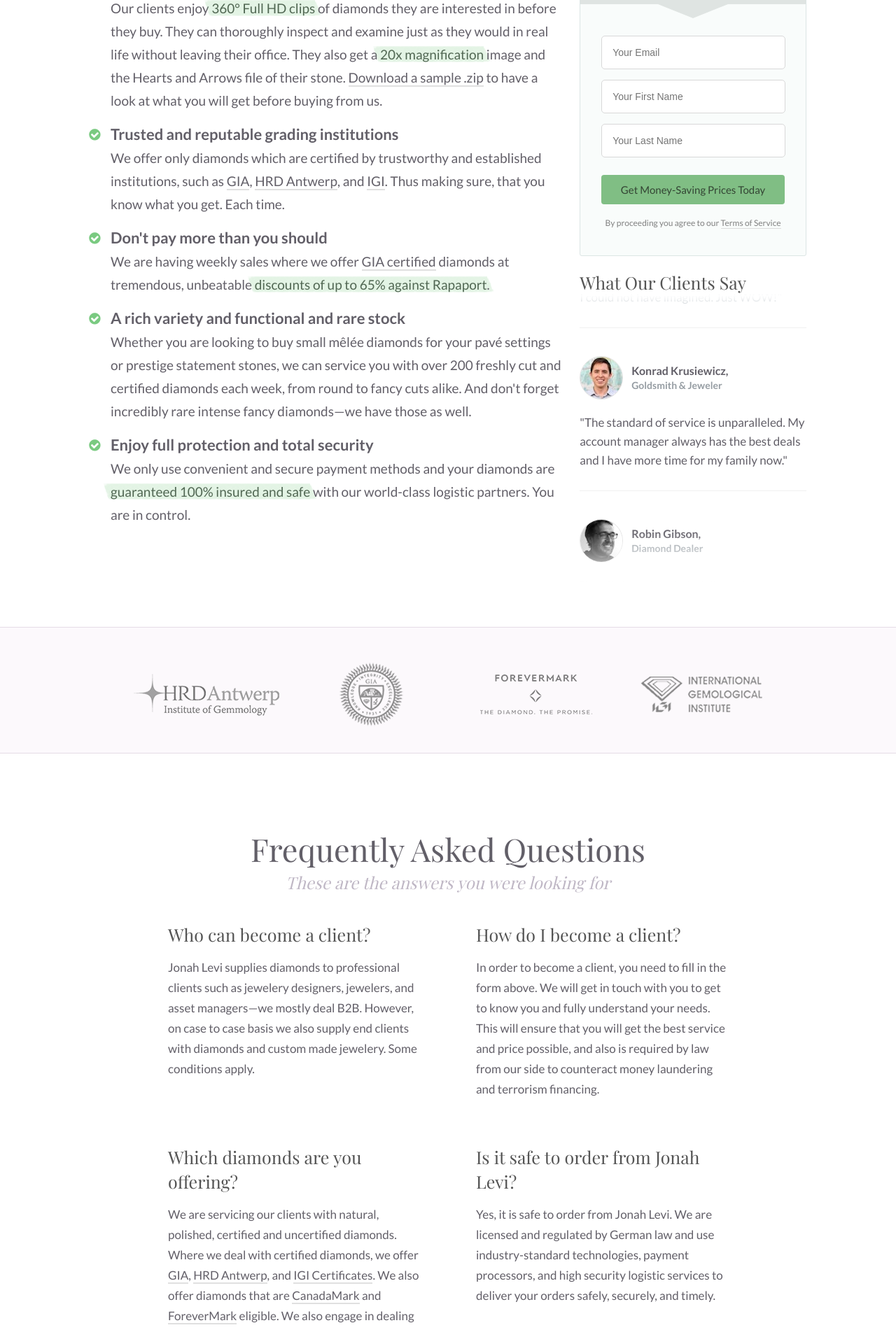
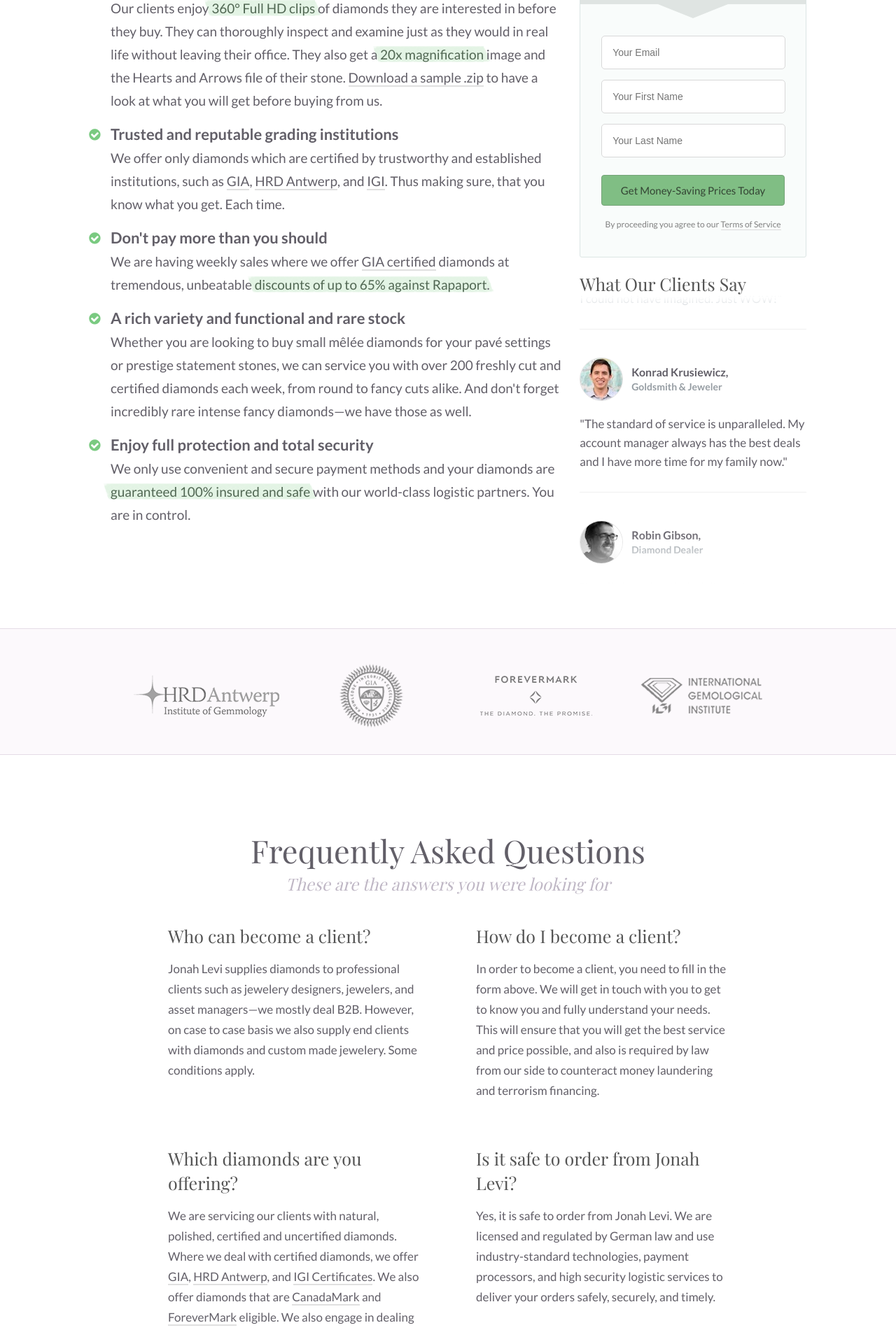
Before and after one commit to jonahlevi/jonahlevi.gihub.com, a Jekyll site: the page built from onboarding/index.md, in a window 1280 px wide. Shown: the part 735-2636 px from the top of the page at 70% size. Built offline with Jekyll 4.4.1, drawn with Linux system fonts in a browser that asks for light colours; nearby versions of some CDN libraries; some web fonts are replaced; comment, search, counter and statistics services are not loaded.

Commit message:
background iphone

```diff
--- a/assets/css/app.css
+++ b/assets/css/app.css
@@ -804,6 +804,7 @@
     margin: 10px 0;
     font-family: 'Lato';
     -webkit-appearance: none;
+    border: 1px solid #74A377;
 }
 
 .highlight {
@@ -1250,4 +1251,18 @@
 		font-size: 12px;
 	}
 
+	.video-container video {
+		display: none;
+	}
+
+	.video-container {
+		background: #fafafa;
+	}
+
+	.filter {
+		background: url("../images/diamond-pattern-left.png"), url("../images/diamond-pattern-right.png");
+		background-repeat: no-repeat, no-repeat;
+		background-position: calc(50% - 406px) 0px,calc(50% + 406px) 0px;
+	}
+
 }
```
Also changed, not shown: assets/images/diamond-pattern-left.png (added), assets/images/diamond-pattern-right.png (added), 3 other files.
